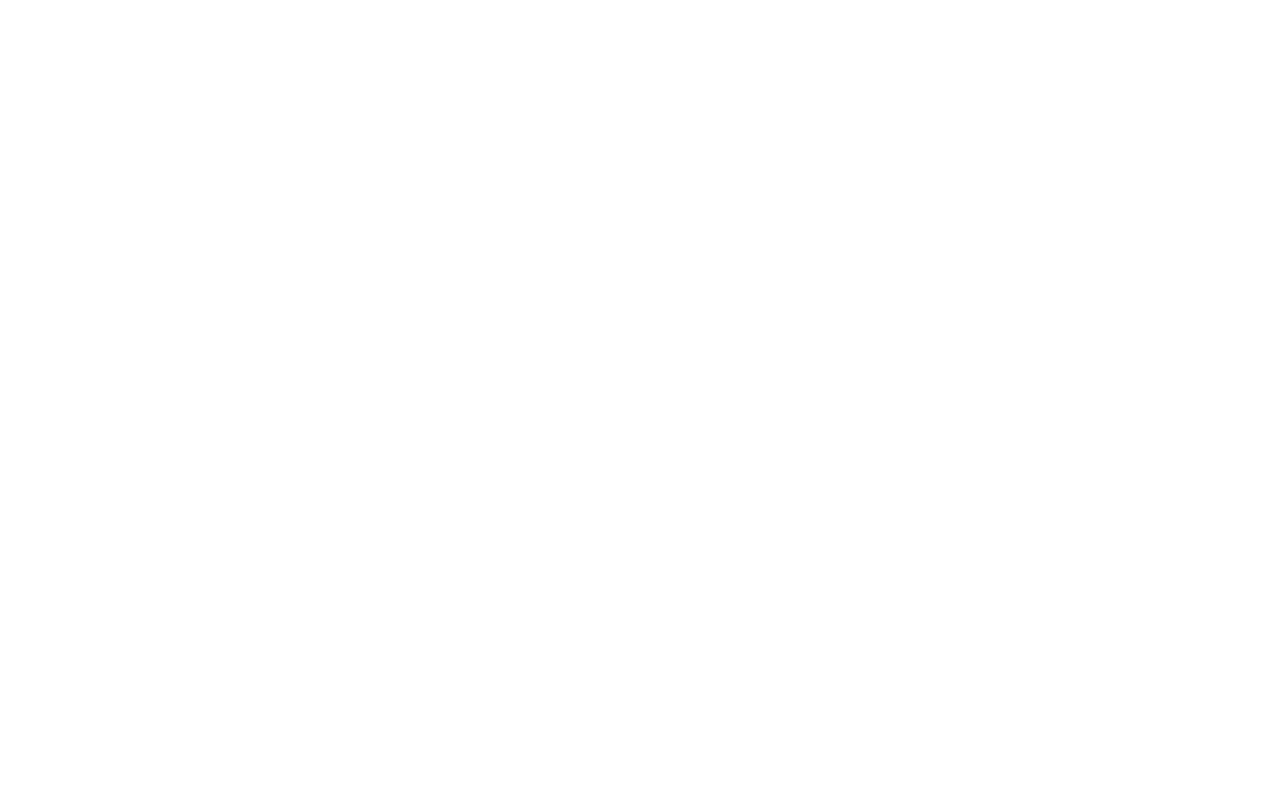
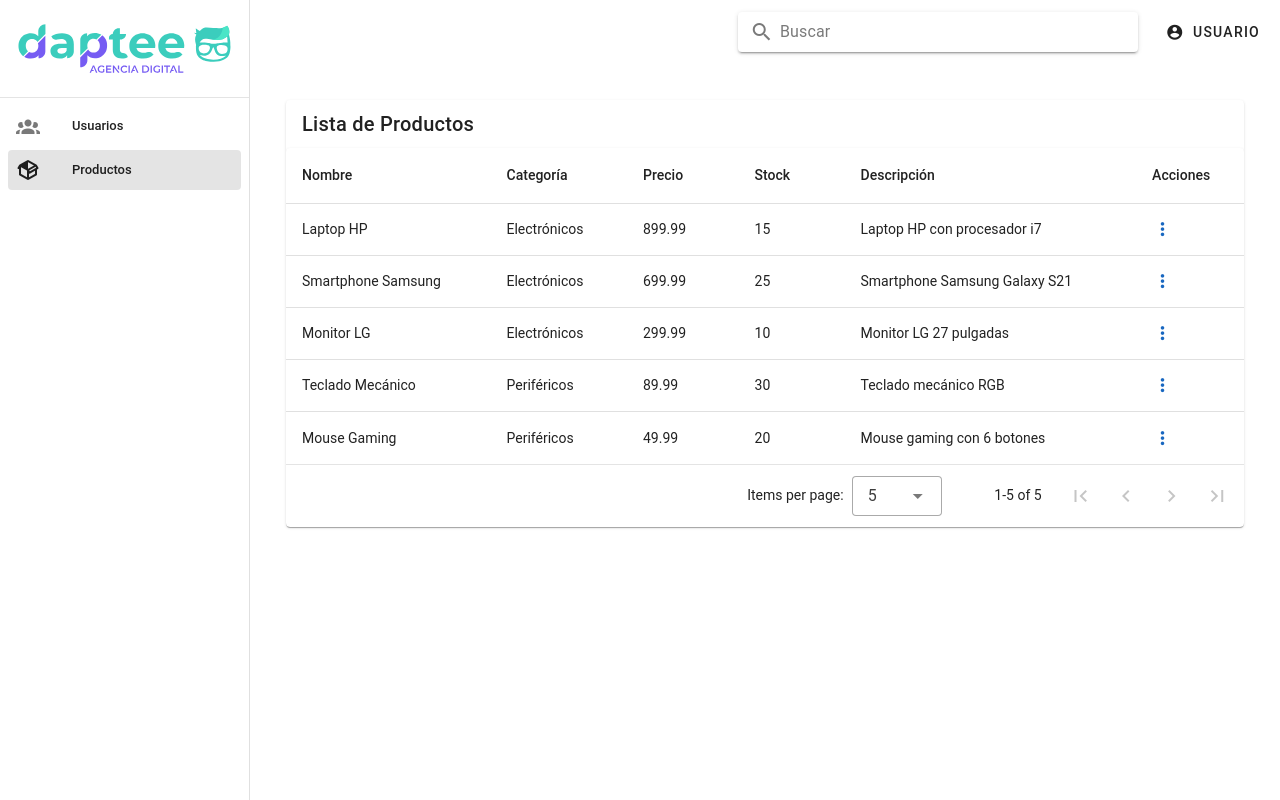
Before and after one commit to MartinB1989/daptee-tech-test, a Nuxt app: page /products in a window 1280 px wide. Before the commit this address had no page. Built offline with nearby package versions, Linux system fonts and the light colour scheme.

Commit message:
new pages: products and users

```diff
--- /dev/null
+++ b/pages/products/index.vue
@@ -0,0 +1,133 @@
+<template>
+  <div class="products">
+    <v-card>
+      <v-card-title>Lista de Productos</v-card-title>
+      <v-data-table
+        :headers="headers"
+        :items="products"
+        :items-per-page="5"
+        :loading="loading"
+        loading-text="Cargando productos..."
+        class="elevation-1"
+      >
+        <template #[`item.actions`]="{ item }">
+          <v-menu>
+            <template #activator="{ props }">
+              <v-icon
+                v-bind="props"
+                color="primary"
+                @click="openMenu(item)"
+              >
+                mdi-dots-vertical
+              </v-icon>
+            </template>
+            <v-list>
+              <v-list-item @click="viewProduct(item)">
+                <v-list-item-title>Ver</v-list-item-title>
+              </v-list-item>
+              <v-list-item @click="deleteProduct(item)">
+                <v-list-item-title>Eliminar</v-list-item-title>
+              </v-list-item>
+            </v-list>
+          </v-menu>
+        </template>
+      </v-data-table>
+    </v-card>
+  </div>
+</template>
+
+<script setup lang="ts">
+import { ref, onMounted } from 'vue'
+
+definePageMeta({
+  layout: 'dashboard'
+})
+
+interface Product {
+  name: string
+  category: string
+  price: number
+  stock: number
+  description: string
+}
+
+const loading = ref(true)
+const products = ref<Product[]>([])
+
+const headers = [
+  { title: 'Nombre', key: 'name' },
+  { title: 'Categoría', key: 'category' },
+  { title: 'Precio', key: 'price' },
+  { title: 'Stock', key: 'stock' },
+  { title: 'Descripción', key: 'description' },
+  { title: 'Acciones', key: 'actions', sortable: false }
+]
+
+const mockProducts: Product[] = [
+  {
+    name: 'Laptop HP',
+    category: 'Electrónicos',
+    price: 899.99,
+    stock: 15,
+    description: 'Laptop HP con procesador i7'
+  },
+  {
+    name: 'Smartphone Samsung',
+    category: 'Electrónicos',
+    price: 699.99,
+    stock: 25,
+    description: 'Smartphone Samsung Galaxy S21'
+  },
+  {
+    name: 'Monitor LG',
+    category: 'Electrónicos',
+    price: 299.99,
+    stock: 10,
+    description: 'Monitor LG 27 pulgadas'
+  },
+  {
+    name: 'Teclado Mecánico',
+    category: 'Periféricos',
+    price: 89.99,
+    stock: 30,
+    description: 'Teclado mecánico RGB'
+  },
+  {
+    name: 'Mouse Gaming',
+    category: 'Periféricos',
+    price: 49.99,
+    stock: 20,
+    description: 'Mouse gaming con 6 botones'
+  }
+]
+
+const fetchProducts = () => {
+  loading.value = true
+  setTimeout(() => {
+    products.value = mockProducts
+    loading.value = false
+  }, 1500)
+}
+
+onMounted(() => {
+  fetchProducts()
+})
+
+const viewProduct = (product: Product) => {
+  console.log('Ver producto:', product)
+}
+
+const deleteProduct = (product: Product) => {
+  console.log('Eliminar producto:', product)
+}
+
+const openMenu = (item: Product) => {
+  console.log('Menú abierto para:', item)
+}
+</script>
+
+<style scoped>
+.products {
+  padding: 20px;
+}
+</style>
--- /dev/null
+++ b/pages/users/index.vue
@@ -0,0 +1,126 @@
+<template>
+  <div class="users">
+    <v-card>
+      <v-card-title>Lista de Usuarios</v-card-title>
+      <v-data-table
+        :headers="headers"
+        :items="users"
+        :items-per-page="5"
+        :loading="loading"
+        loading-text="Cargando usuarios..."
+        class="elevation-1"
+      >
+        <template #[`item.actions`]="{ item }">
+          <v-menu>
+            <template #activator="{ props }">
+              <v-icon
+                v-bind="props"
+                color="primary"
+                @click="openMenu(item)"
+              >
+                mdi-dots-vertical
+              </v-icon>
+            </template>
+            <v-list>
+              <v-list-item @click="viewUser(item)">
+                <v-list-item-title>Ver</v-list-item-title>
+              </v-list-item>
+              <v-list-item @click="deleteUser(item)">
+                <v-list-item-title>Eliminar</v-list-item-title>
+              </v-list-item>
+            </v-list>
+          </v-menu>
+        </template>
+      </v-data-table>
+    </v-card>
+  </div>
+</template>
+
+<script setup lang="ts">
+import { ref, onMounted } from 'vue'
+
+definePageMeta({
+  layout: 'dashboard'
+})
+
+interface User {
+  name: string
+  userName: string
+  phone: string
+  email: string
+}
+
+const loading = ref(true)
+const users = ref<User[]>([])
+
+const headers = [
+  { title: 'Nombre', key: 'name' },
+  { title: 'Usuario', key: 'userName' },
+  { title: 'Teléfono', key: 'phone' },
+  { title: 'Email', key: 'email' },
+  { title: 'Acciones', key: 'actions', sortable: false }
+]
+
+const mockUsers: User[] = [
+  {
+    name: 'Juan Pérez',
+    userName: 'jperez',
+    phone: '555-1234',
+    email: 'juan.perez@example.com'
+  },
+  {
+    name: 'María García',
+    userName: 'mgarcia',
+    phone: '555-5678',
+    email: 'maria.garcia@example.com'
+  },
+  {
+    name: 'Carlos López',
+    userName: 'clopez',
+    phone: '555-9012',
+    email: 'carlos.lopez@example.com'
+  },
+  {
+    name: 'Ana Martínez',
+    userName: 'amartinez',
+    phone: '555-3456',
+    email: 'ana.martinez@example.com'
+  },
+  {
+    name: 'Pedro Sánchez',
+    userName: 'psanchez',
+    phone: '555-7890',
+    email: 'pedro.sanchez@example.com'
+  }
+]
+
+const fetchUsers = () => {
+  loading.value = true
+  setTimeout(() => {
+    users.value = mockUsers
+    loading.value = false
+  }, 1500)
+}
+
+onMounted(() => {
+  fetchUsers()
+})
+
+const viewUser = (user: User) => {
+  console.log('Ver usuario:', user)
+}
+
+const deleteUser = (user: User) => {
+  console.log('Eliminar usuario:', user)
+}
+
+const openMenu = (item: User) => {
+  console.log('Menú abierto para:', item)
+}
+</script>
+
+<style scoped>
+.users {
+  padding: 20px;
+}
+</style>
```
